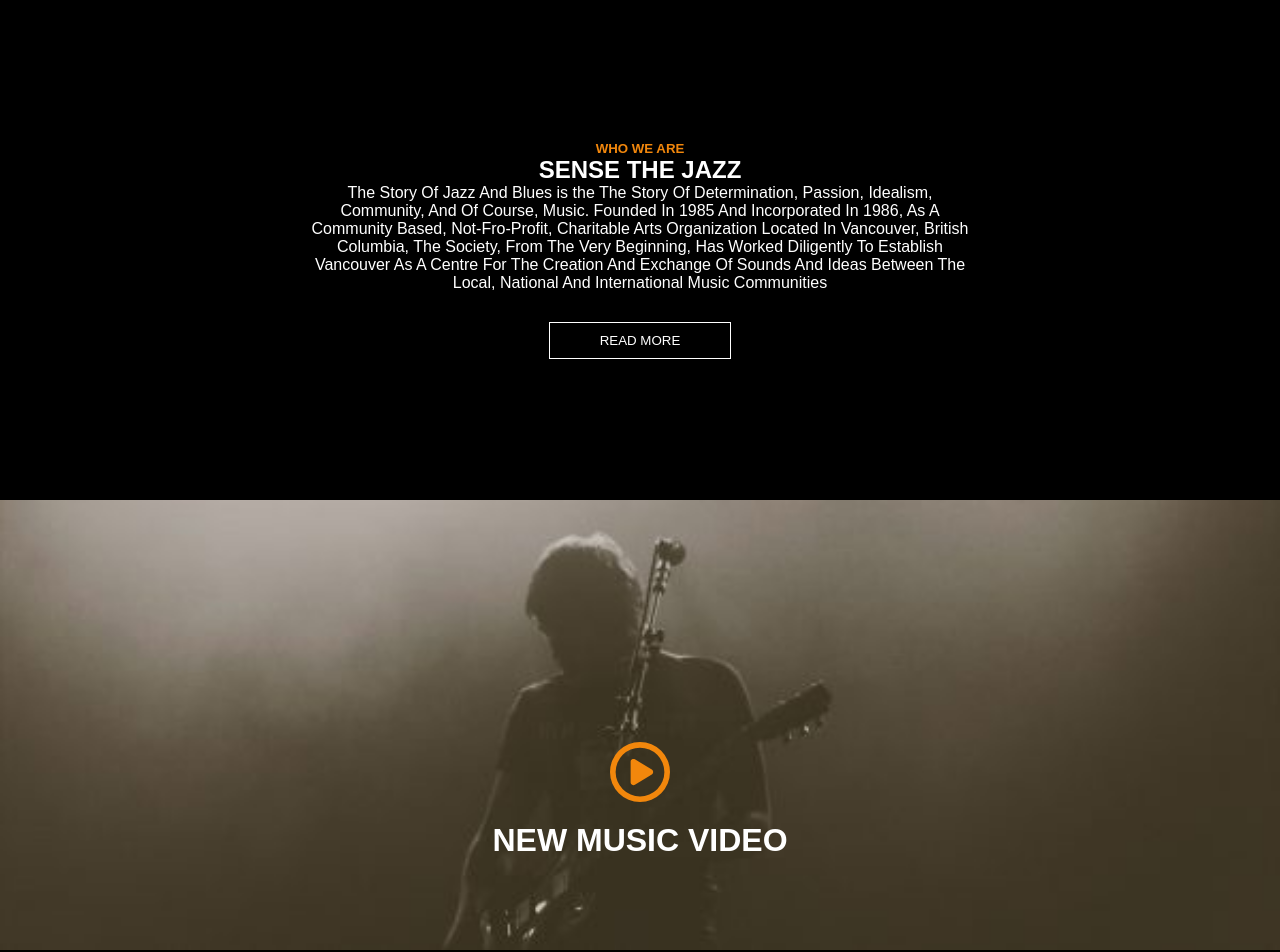
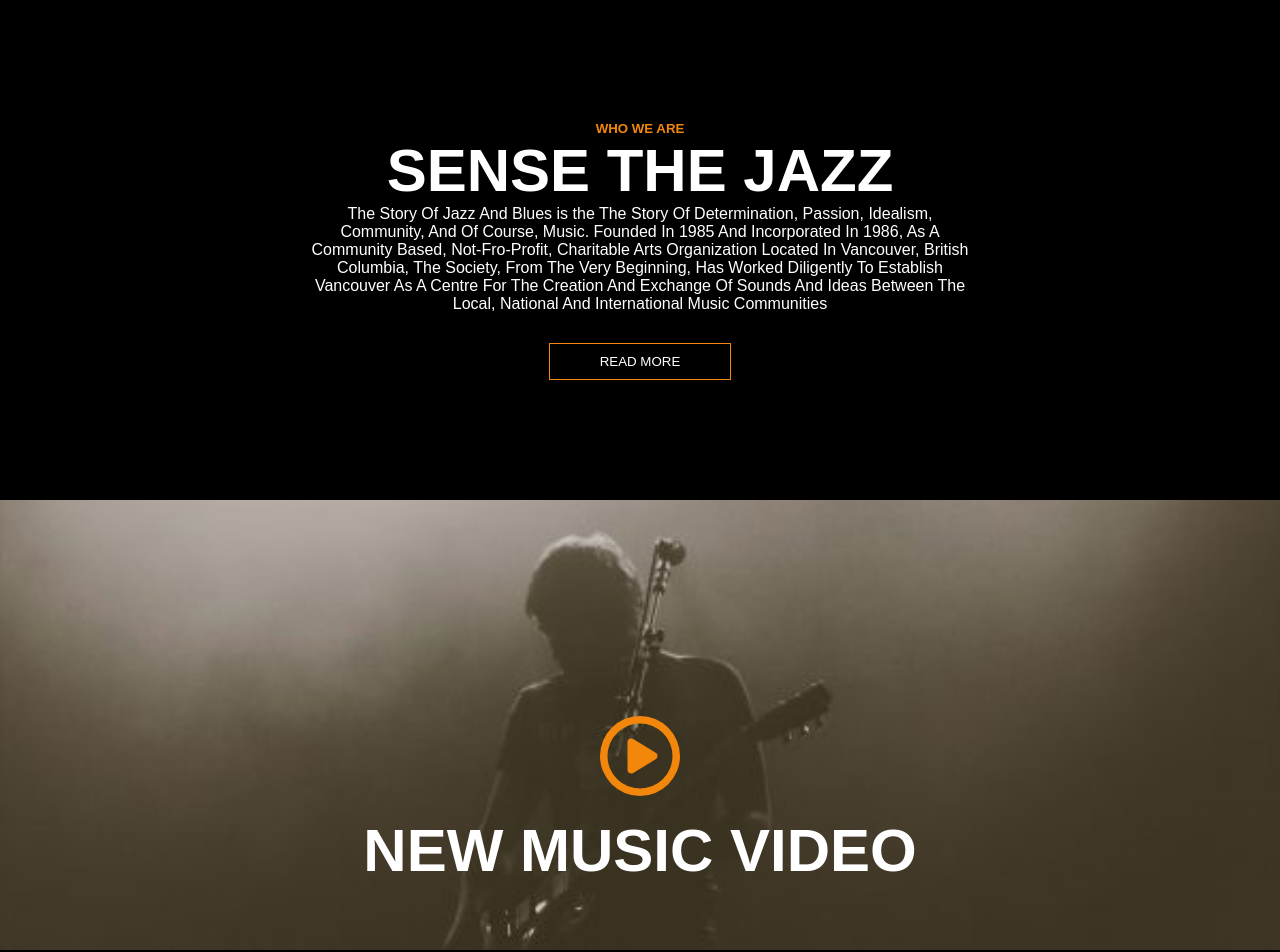
Before and after one commit to RiccardoGarbo/proj-html-vuejs, a Vue app: page / in a window 1280 px wide. Shown: the top 952 px of the page. Built offline with nearby package versions, Linux system fonts and the light colour scheme.

Commit message:
updated font-sizes

```diff
--- a/src/components/SectionVideo.vue
+++ b/src/components/SectionVideo.vue
@@ -51,8 +51,8 @@ export default {
 button{
 padding: 10px 50px;
 background-color: transparent;
-    border: 1px solid #ffffff;
 color: #ffffff;
+border: 1px solid #f2870c;
 margin-top: 30px;
 }
 
@@ -71,14 +71,15 @@ export default {
 flex-direction: column;
 gap: 20px;
 
+}
 h2{
-        font-size: 32px;
-    }
+    font-size: 60px;
 }
 
 .fa-circle-play{
-    font-size: 60px;
+    font-size: 80px;
     color: #f2870c;
+    font-weight: 100;
 }
 
 
```
Lines whose indentation alone changed are shown as unchanged.
